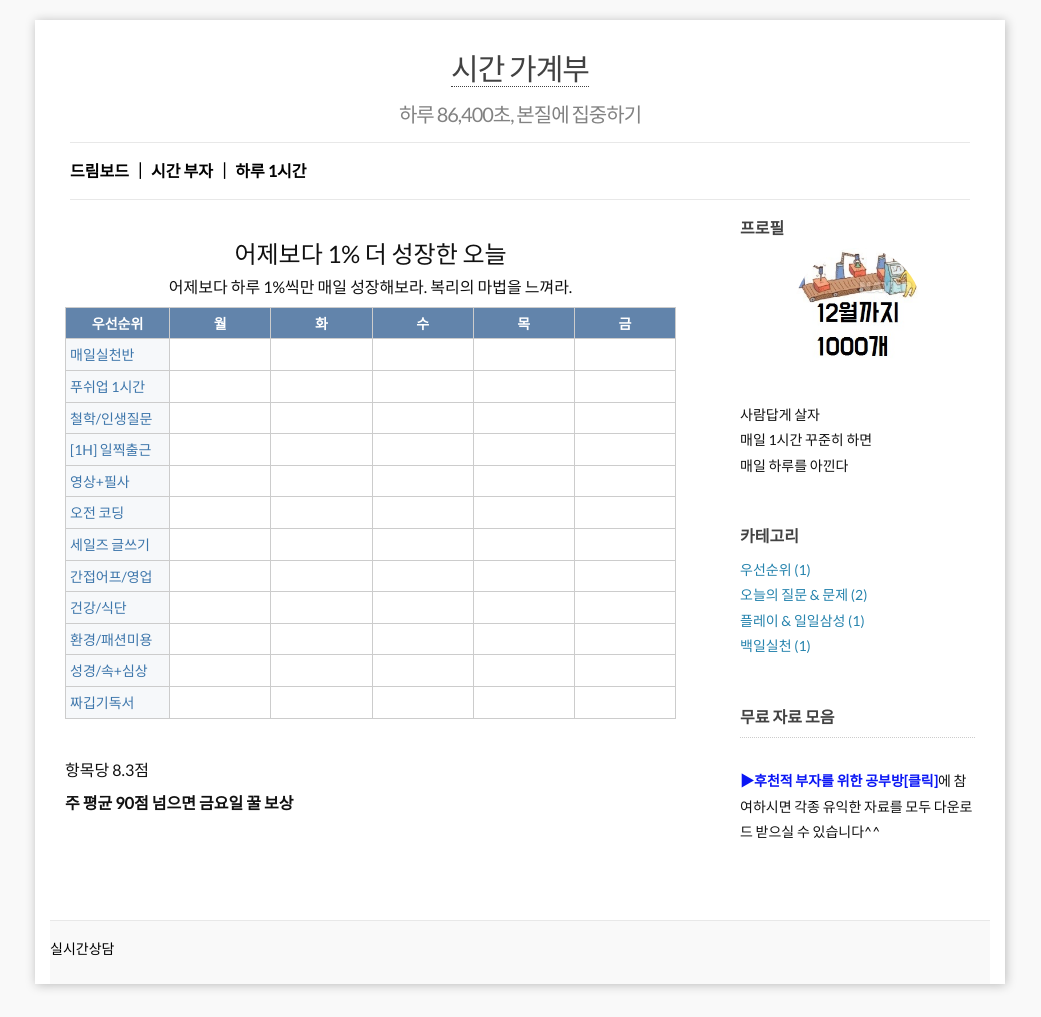
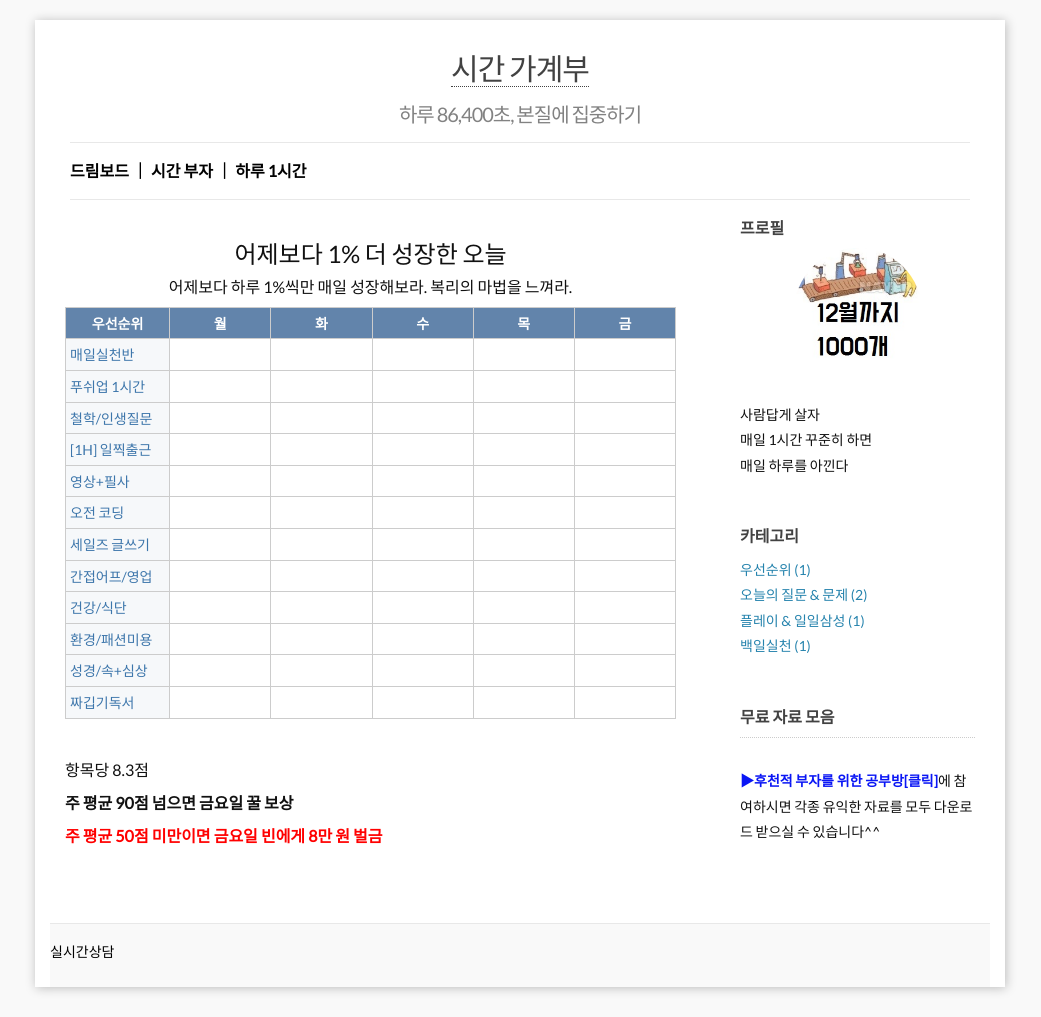
Before and after one commit to leevra/self-management.leeseungju.com, a Jekyll site: the page built from index.html, in a window 1280 px wide. Shown: the whole page, without its empty margins (120-1161 px from the left). Built offline with Jekyll 4.4.1, drawn with Linux system fonts in a browser that asks for light colours; the list of posts is cut into pages by our own code.

Commit message:
Update index.html

```diff
--- a/index.html
+++ b/index.html
@@ -18,3 +18,4 @@ layout: default
 
 <p>항목당 8.3점</p>
 <b><p>주 평균 90점 넘으면 금요일 꿀 보상</p></b>
+<b><span style="color: rgb(255, 0, 0);">주 평균 50점 미만이면 금요일 빈에게 8만 원 벌금</span></b>
```
